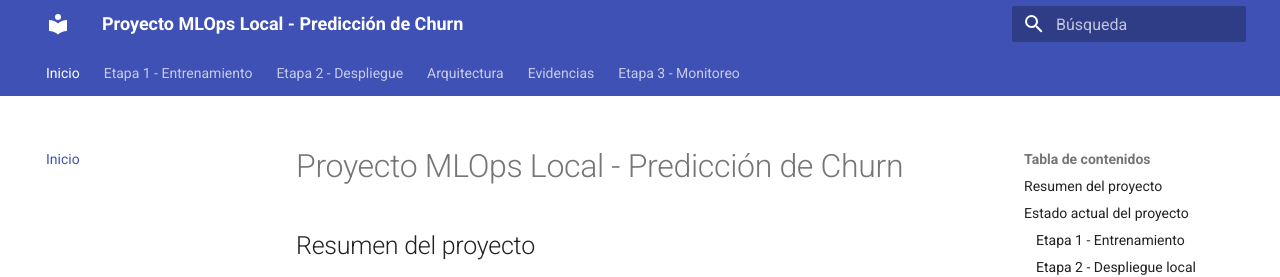
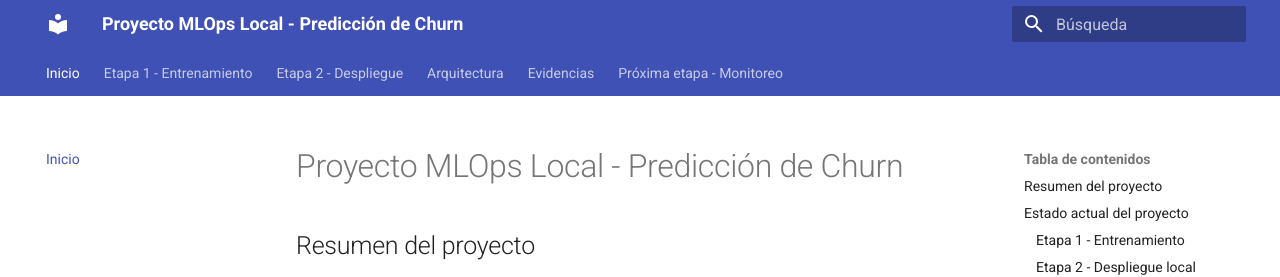
Before and after one commit to gianRioss/proyecto-churn-mlops, an MkDocs documentation site: the page built from docs/index.md, in a window 1280 px wide and 900 px high. Shown: the top 277 px of the window. Built offline with MkDocs 1.6.1 and Material for MkDocs 9.7.7, drawn with Linux system fonts in a browser that asks for light colours.

Commit message:
Aclarar monitoreo como proxima etapa

```diff
--- a/mkdocs.yml
+++ b/mkdocs.yml
@@ -19,7 +19,7 @@ nav:
   - Etapa 2 - Despliegue: etapa2_despliegue.md
   - Arquitectura: arquitectura.md
   - Evidencias: evidencias.md
-  - Etapa 3 - Monitoreo: etapa3_monitoreo.md
+  - Próxima etapa - Monitoreo: etapa3_monitoreo.md
 
 markdown_extensions:
   - admonition
```
Also changed, not shown: docs/etapa3_monitoreo.md (+4 -0 lines).
